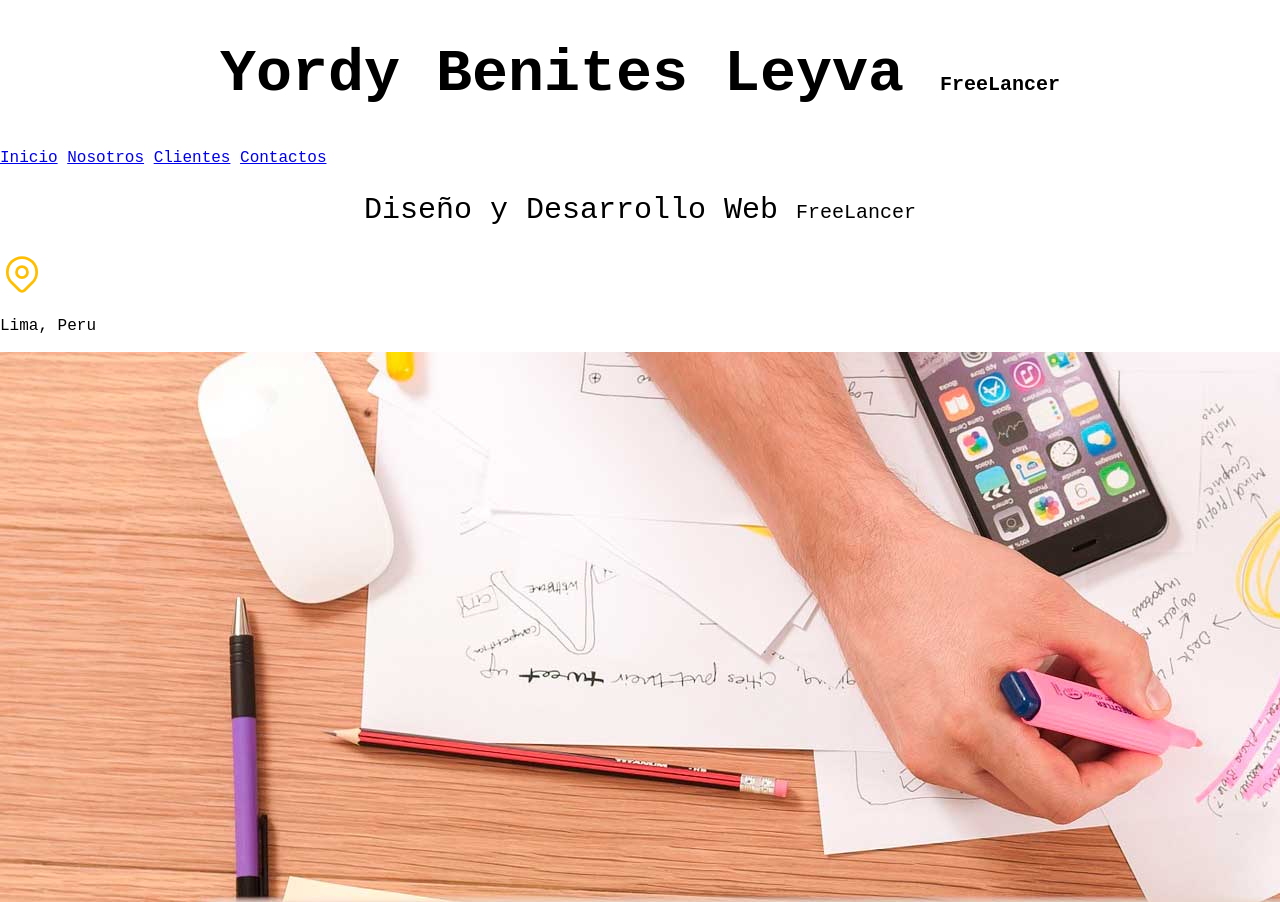
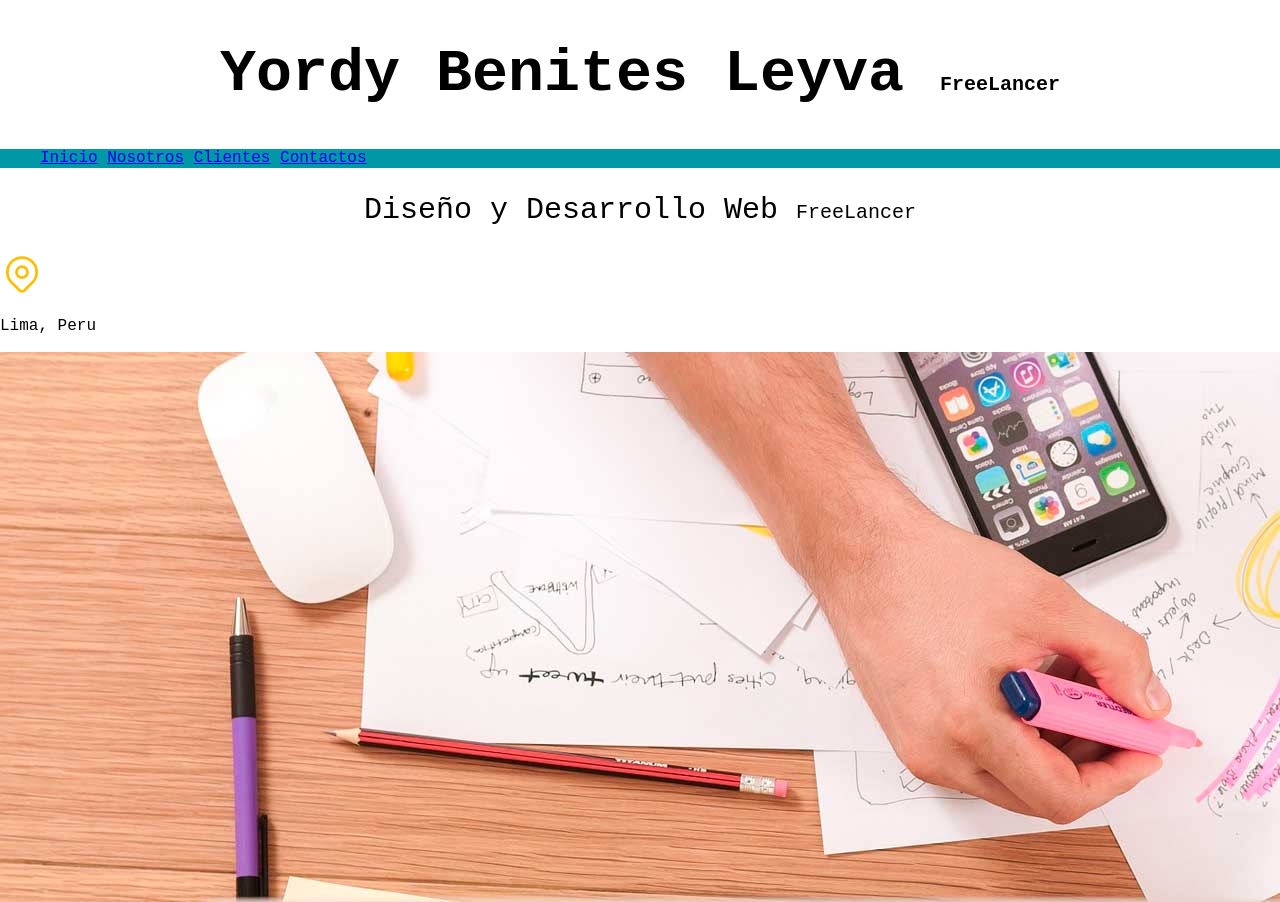
Before and after one commit to YordyBl/UdemyDeveloper, a plain HTML site: page freelancer_inicio/index.html in a window 1280 px wide. Shown: the top 902 px of the page. Drawn offline with nearby package versions, Linux system fonts and the light colour scheme; a web font is replaced by a local one.

Commit message:
modVarandfounts

```diff
--- a/Styles/Styles.css
+++ b/Styles/Styles.css
@@ -26,3 +26,10 @@ font-family: 'Overpass Mono', monospace;
 span {
     font-size: 2rem;
 }
+.contenedor{
+  width: 120rem;
+  margin: 0 auto;
+}
+.navFondo{
+    background-color: var(--secundario);
+}
--- a/freelancer_inicio/index.html
+++ b/freelancer_inicio/index.html
@@ -19,12 +19,15 @@
     <header class="titulo">
         <h1>Yordy Benites Leyva <span Span>FreeLancer</span></h1>
     </header>
-    <nav class="navPrincipal">
-        <a href="#">Inicio</a>
-        <a href="#">Nosotros</a>
-        <a href="#">Clientes</a>
-        <a href="#">Contactos</a>
-    </nav>
+    <div class="navFondo">
+        <nav class="navPrincipal contenedor">
+            <a href="#">Inicio</a>
+            <a href="#">Nosotros</a>
+            <a href="#">Clientes</a>
+            <a href="#">Contactos</a>
+        </nav>
+    </div>
+
     <main>
         <section>
             <h2 class="titulo">Diseño y Desarrollo Web <span>FreeLancer</span></h2>
```
